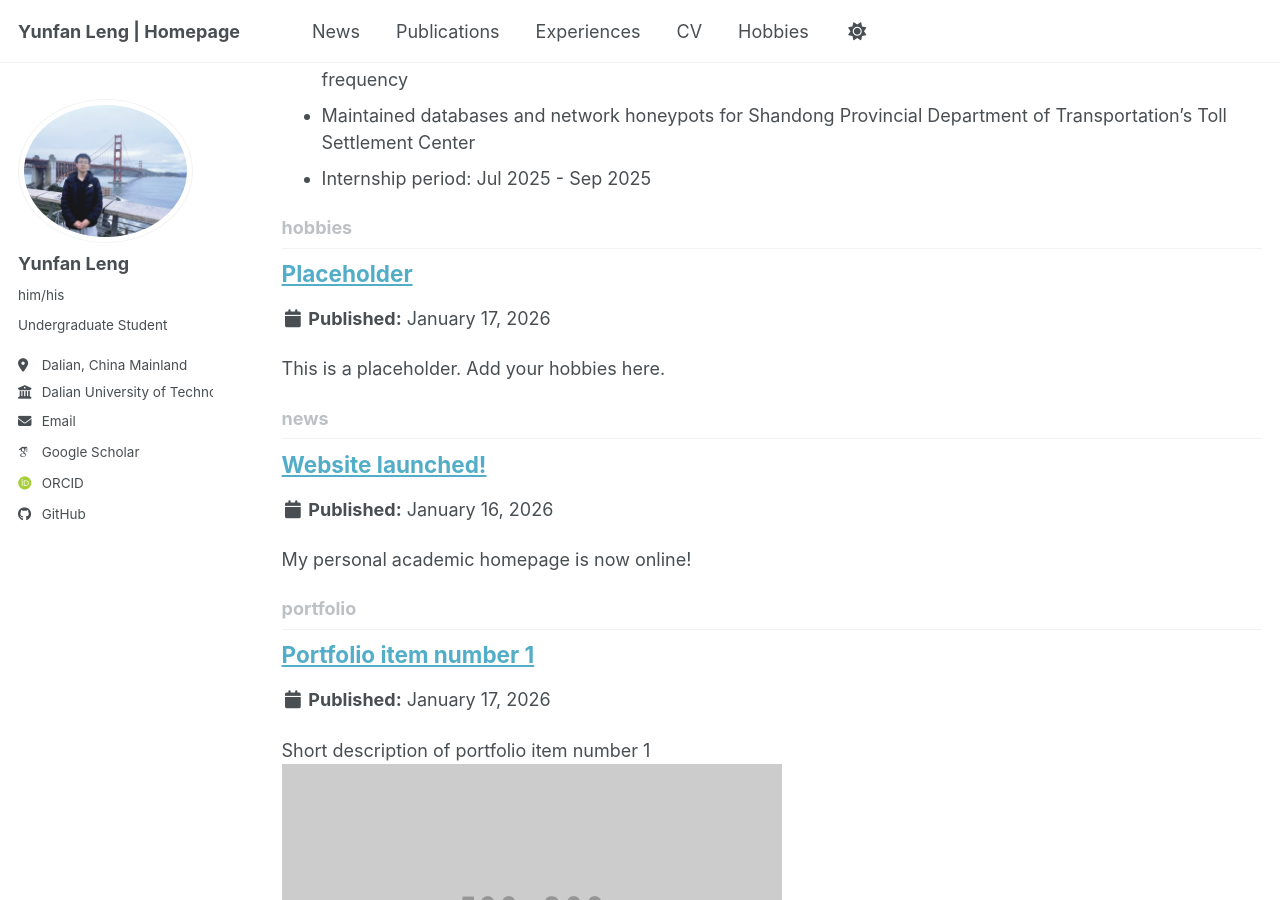
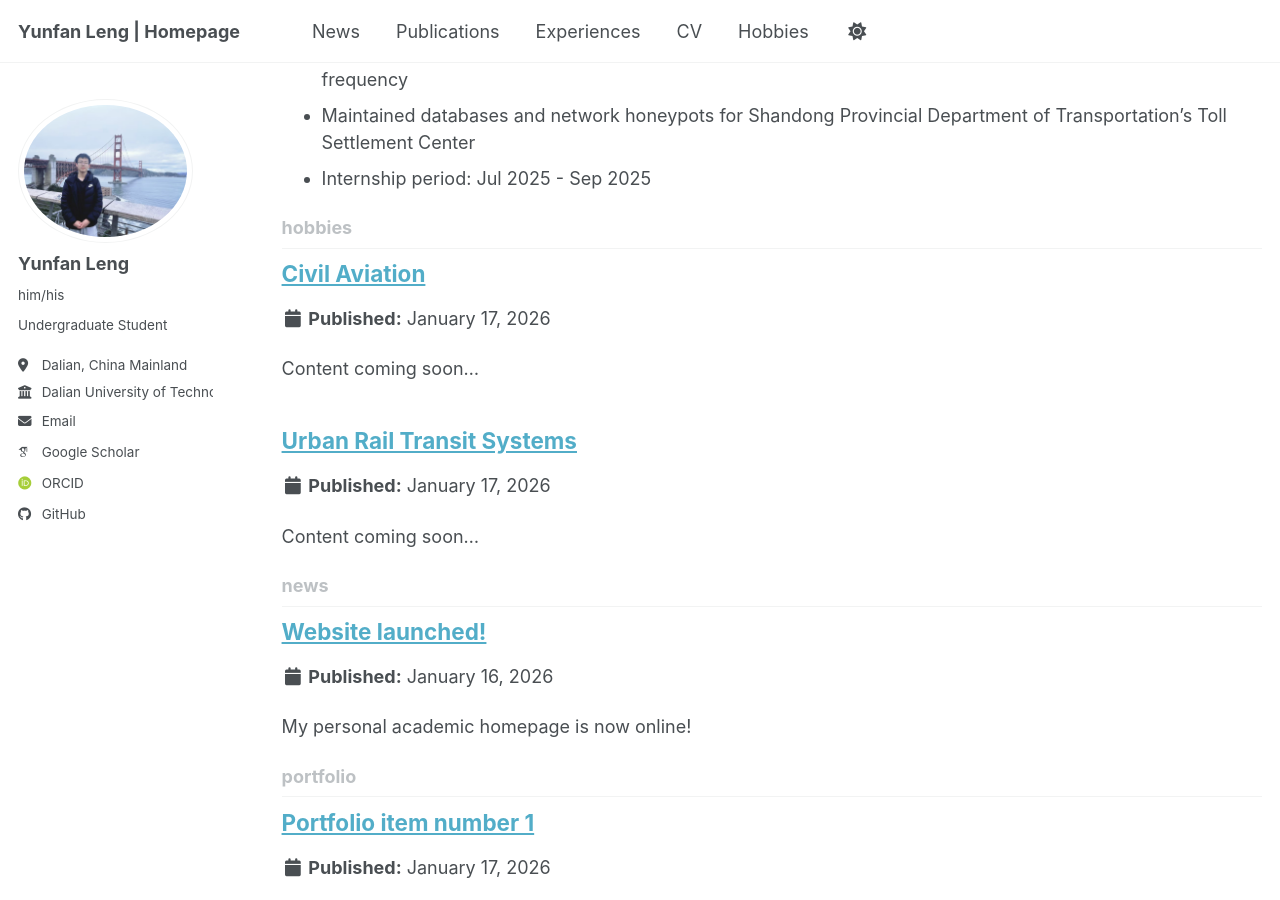
Before and after one commit to WENJIN6666/wenjin6666.github.io, a Jekyll site: the page built from _pages/collection-archive.html, in a window 1280 px wide and 900 px high, scrolled down 722 px. Built offline with Jekyll 4.4.1, drawn with Linux system fonts in a browser that asks for light colours; some web fonts are replaced; a script bundle is joined from its source files by our own code; library files that are not in the unit come from our copies.

Commit message:
Add two hobby pages: Urban Rail Transit and Civil Aviation

```diff
--- /dev/null
+++ b/_hobbies/civil-aviation.md
@@ -0,0 +1,8 @@
+---
+title: "Civil Aviation"
+collection: hobbies
+permalink: /hobbies/civil-aviation
+date: 2026-01-17
+---
+
+Content coming soon...
--- a/_hobbies/placeholder.md
+++ /dev/null
@@ -1,7 +0,0 @@
----
-title: "Placeholder"
-collection: hobbies
-date: 2026-01-17
----
-
-This is a placeholder. Add your hobbies here.
--- /dev/null
+++ b/_hobbies/urban-rail-transit.md
@@ -0,0 +1,8 @@
+---
+title: "Urban Rail Transit Systems"
+collection: hobbies
+permalink: /hobbies/urban-rail-transit
+date: 2026-01-17
+---
+
+Content coming soon...
--- a/_includes/archive-single-hobby.html
+++ b/_includes/archive-single-hobby.html
@@ -8,8 +8,8 @@
 
 <div class="{{ include.type | default: "list" }}__item">
   <article class="archive__item" itemscope itemtype="http://schema.org/CreativeWork">
-    <h2 class="archive__item-title" itemprop="headline">{{ title }}</h2>
-
-    {{ post.content }}
+    <h2 class="archive__item-title" itemprop="headline">
+      <a href="{{ base_path }}{{ post.url }}" rel="permalink">{{ title }}</a>
+    </h2>
   </article>
 </div>
```
